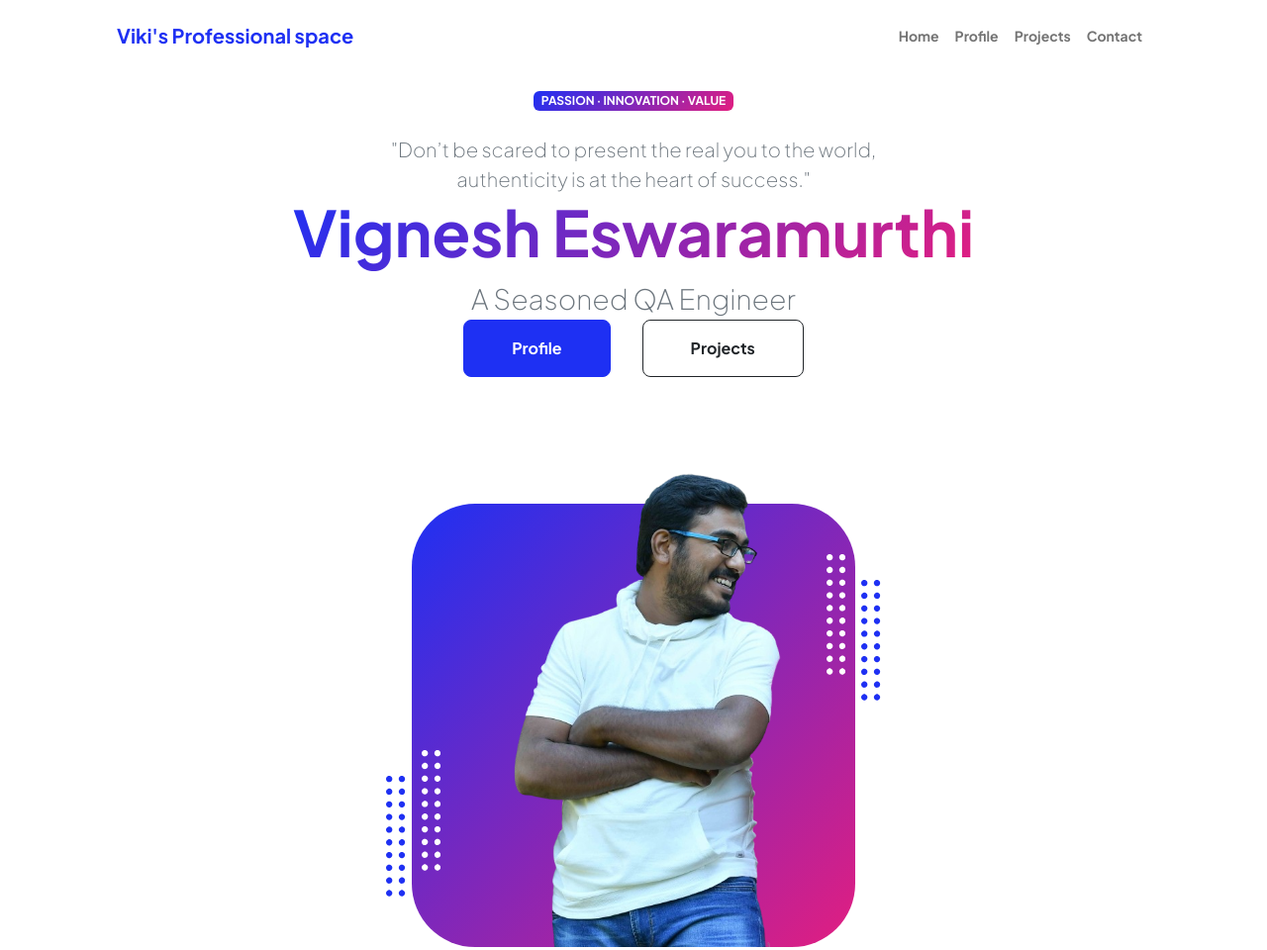
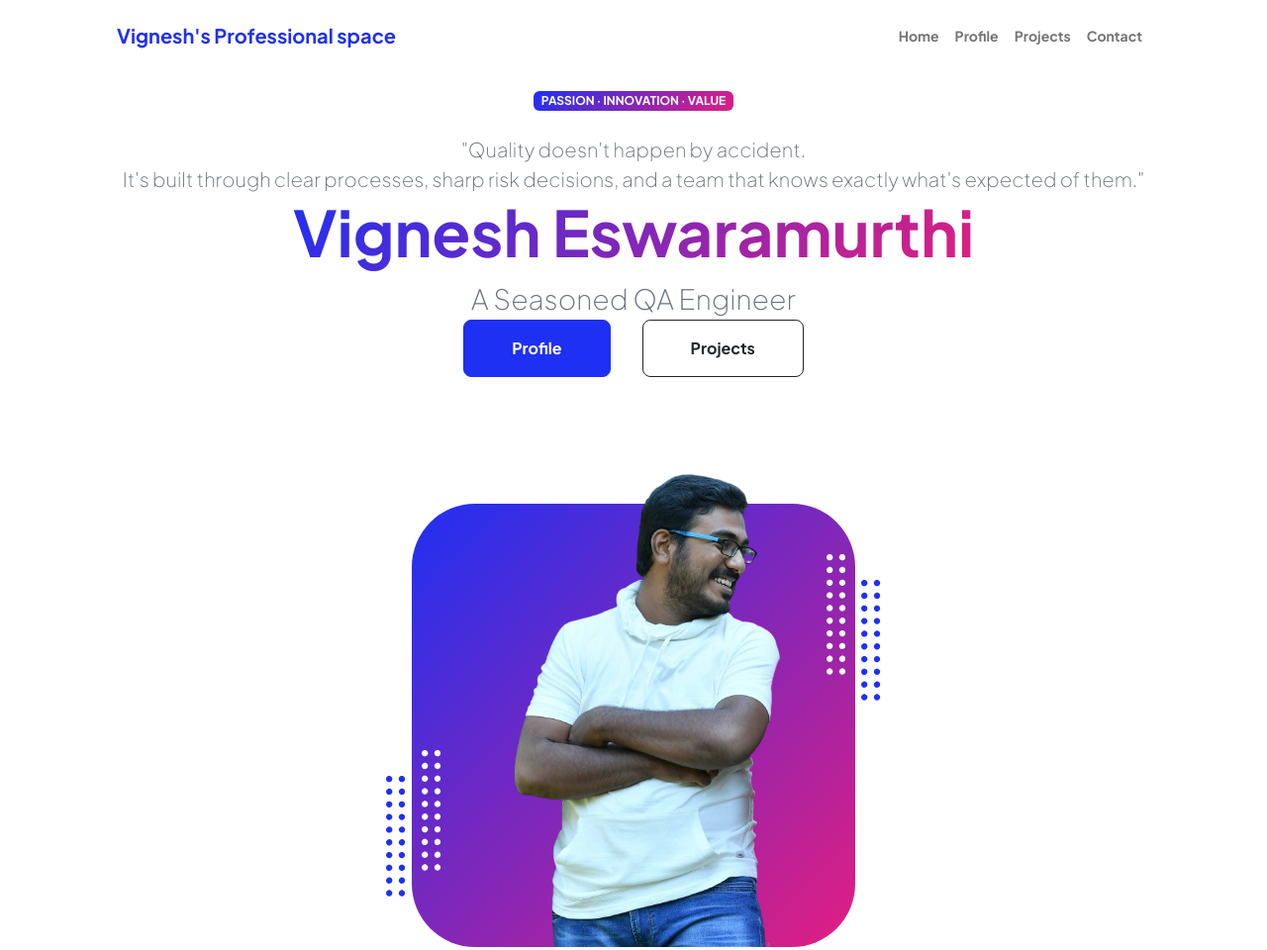
Before and after one commit to VigneshEswaramurthiK/profile, a plain HTML site: page index.html in a window 1280 px wide. Shown: the top 960 px of the page at 99% size. Drawn offline with nearby package versions, Linux system fonts and the light colour scheme.

Commit message:
Update index.html

```diff
--- a/index.html
+++ b/index.html
@@ -22,7 +22,7 @@
             <!-- Navigation-->
             <nav class="navbar navbar-expand-lg navbar-light bg-white py-3">
                 <div class="container px-5">
-                    <a class="navbar-brand" href="index.html"><span class="fw-bolder text-primary">Viki's Professional space</span></a>
+                    <a class="navbar-brand" href="index.html"><span class="fw-bolder text-primary">Vignesh's Professional space</span></a>
                     <button class="navbar-toggler" type="button" data-bs-toggle="collapse" data-bs-target="#navbarSupportedContent" aria-controls="navbarSupportedContent" aria-expanded="false" aria-label="Toggle navigation"><span class="navbar-toggler-icon"></span></button>
                     <div class="collapse navbar-collapse" id="navbarSupportedContent">
                         <ul class="navbar-nav ms-auto mb-2 mb-lg-0 small fw-bolder">
@@ -42,7 +42,7 @@
                             <!-- Header text content-->
                             <div class="text-center text-xxl-start">
                                 <div class="badge bg-gradient-primary-to-secondary text-white mb-4"><div class="text-uppercase">Passion &middot; Innovation &middot; Value</div></div>
-                                <div class="fs-5 fw-light text-muted">"Don’t be scared to present the real you to the world, <br> authenticity is at the heart of success."</div>
+                                <div class="fs-5 fw-light text-muted">"Quality doesn't happen by accident. <br> It's built through clear processes, sharp risk decisions, and a team that knows exactly what's expected of them."</div>
                                 <h1 class="display-3 fw-bolder mb-2.5"><span class="text-gradient d-inline">Vignesh Eswaramurthi</span></h1>
 								<div class="fs-3 fw-light text-muted"> A Seasoned QA Engineer</div>
                                 <div class="d-grid gap-3 d-sm-flex justify-content-sm-center justify-content-xxl-start mb-3">
```
